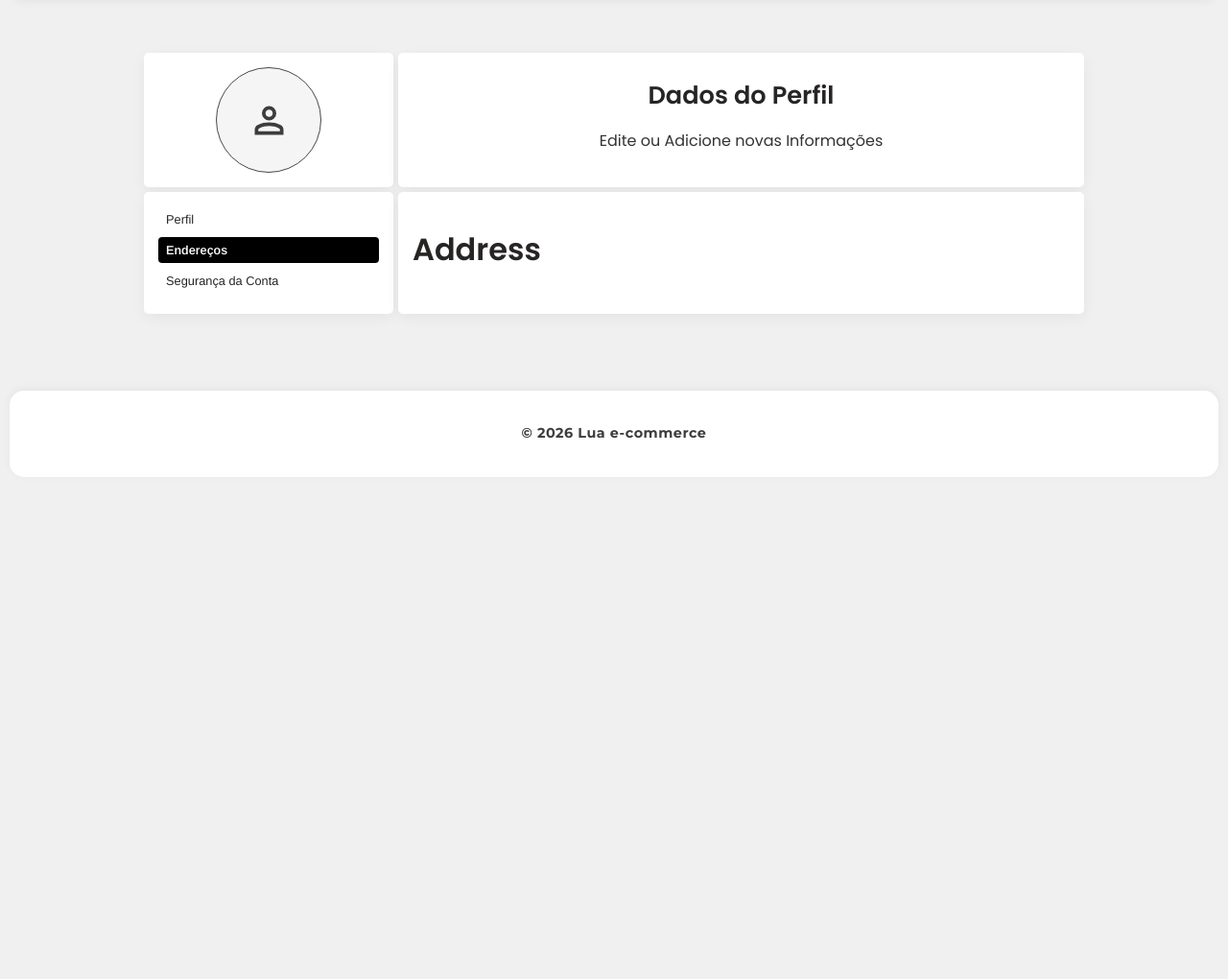
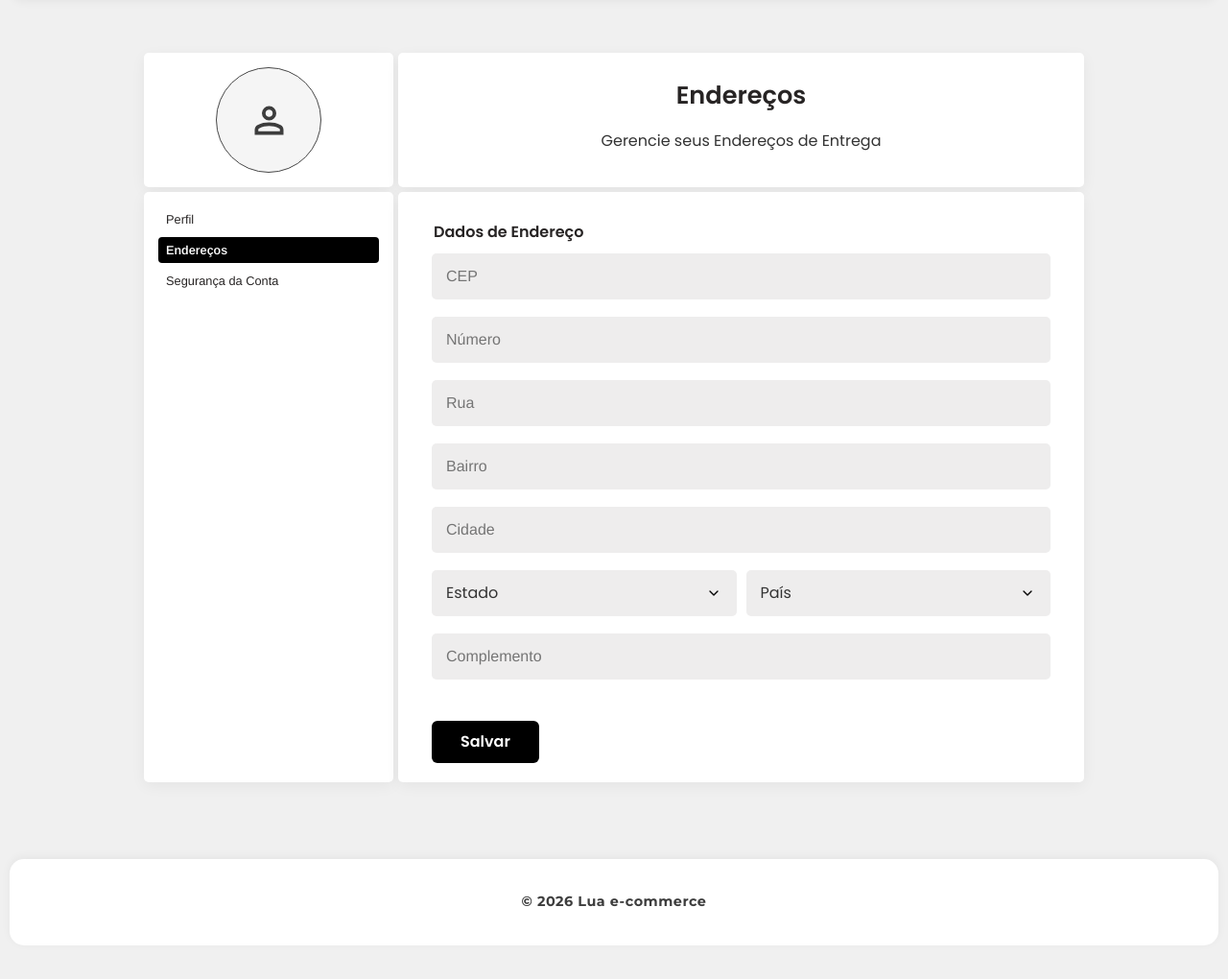
Before and after one commit to allans225/django-smart-retail, a Django app: page /usuario/setup-panel/ in a window 1280 px wide, after a click on "Endereços". Shown: the part 85-1105 px from the top of the page at 96% size. Before the commit the page ends 582 px from the top, so only its background shows below. Run offline with Django 5.2, Linux system fonts and the light colour scheme; the visitor is signed in with stand-in values (Sample User, id 1).

Commit message:
feat(account): implement secure address update (single/primary) - Adds is_default field to Address with exclusive logic in the save method. - Refactors UpdateAddressDataView to avoid tuple errors in get_or_create. - Implements secure lookup and creation of the first address linked to the Profile. - Implements UI for the form in settings (setup-panel).

```diff
--- a/djangoapp/account/forms.py
+++ b/djangoapp/account/forms.py
@@ -199,3 +199,20 @@ class UserSecurityDataUpdateForm(forms.Form):
                     self.add_error('new_password', e.messages)
 
         return cleaned_data
+
+class UserAddressDataUpdateForm(forms.Form):
+    # Campos obrigatórios para atualização de endereço do usuário
+    zip_code = forms.CharField(max_length=8, required=True,widget=forms.TextInput(attrs={'placeholder': 'CEP'}))
+    number = forms.CharField(max_length=10, required=True, widget=forms.TextInput(attrs={'placeholder': 'Número'}))
+    street = forms.CharField(max_length=128, required=True, widget=forms.TextInput(attrs={'placeholder': 'Rua'}))
+    neighborhood = forms.CharField(max_length=64, required=True, widget=forms.TextInput(attrs={'placeholder': 'Bairro'}))
+    city = forms.CharField(max_length=64, required=True, widget=forms.TextInput(attrs={'placeholder': 'Cidade'}))
+    state = forms.ChoiceField(required=True, choices=Address._meta.get_field('state').choices)
+    country = forms.ChoiceField(required=True, choices=Address._meta.get_field('country').choices)
+    complement = forms.CharField(max_length=128, required=True, widget=forms.TextInput(attrs={'placeholder': 'Complemento'}))
+
+    def clean_zip_code(self):
+        cep = self.cleaned_data.get('zip_code')
+        if not look_up_cep(cep):
+            raise forms.ValidationError("CEP inválido ou não encontrado.")
+        return cep
--- a/djangoapp/account/templates/account/_partials/form/setup/_profile-address-data.html
+++ b/djangoapp/account/templates/account/_partials/form/setup/_profile-address-data.html
@@ -1,4 +1,83 @@
-<form id="address-form" method="POST">
+<form id="address-form" method="POST" data-url="{% url 'account:upt_address_data' %}">
     {% csrf_token %}
-    <h1>Address</h1>
+    <div class="form-section">
+        <h3>Dados de Endereço</h3>
+        <div class="form-group">
+            <div class="input-group">
+                <input type="text" name="zip_code" placeholder="CEP" class="form-input"
+                    value="{{ address_data_form.zip_code.value|default_if_none:'' }}">
+                <span class="error-message" id="error-zip_code"></span>
+            </div>
+
+            <div class="input-group">
+                <input type="text" name="number" placeholder="Número" class="form-input"
+                    value="{{ address_data_form.number.value|default_if_none:'' }}">
+                <span class="error-message" id="error-number"></span>
+            </div>
+            <div class="input-group">
+                <input type="text" name="street" placeholder="Rua" class="form-input"
+                    value="{{ address_data_form.street.value|default_if_none:'' }}">
+                <span class="error-message" id="error-street"></span>
+            </div>
+            <div class="input-group">
+                <input type="text" name="neighborhood" placeholder="Bairro" class="form-input"
+                    value="{{ address_data_form.neighborhood.value|default_if_none:'' }}">
+                <span class="error-message" id="error-neighborhood"></span>
+            </div>
+            <div class="input-group">
+                <input type="text" name="city" placeholder="Cidade" class="form-input"
+                    value="{{ address_data_form.city.value|default_if_none:'' }}">
+                <span class="error-message" id="error-city"></span>
+            </div>
+
+            <div class="input-row">
+                <div class="input-group">
+                    <select name="state" class="form-input">
+                        <option value="" disabled selected>Estado</option>
+                        {% for value, label in states %}
+                            <option value="{{ address_data_form.state.value|default_if_none:'' }}">{{ label }}</option>
+                        {% endfor %}
+                    </select>
+                    <span class="error-message" id="error-state"></span>
+                </div>
+
+                <div class="input-group">
+                    <select name="country" class="form-input">
+                        <option value="" disabled selected>País</option>
+                        {% for value, label in countries %}
+                            <option value="{{ address_data_form.country.value|default_if_none:'' }}">{{ label }}</option>
+                        {% endfor %}
+                    </select>
+                    <span class="error-message" id="error-country"></span>
+                </div>
+            </div>
+
+            <div class="input-group">
+                <input type="text" name="complement" placeholder="Complemento" class="form-input"
+                    value="{{ address_data_form.complement.value|default_if_none:'' }}">
+                <span class="error-message" id="error-complement"></span>
+            </div>
+
+            <button type="submit" class="btn-save">Salvar</button>
+        </div>
+    {% if saved_addresses %}
+    <hr class="section-divider">
+
+    <div class="form-section">
+        <div class="saved-addresses">
+            <h3>Endereços Salvos</h3>
+            {% for address in saved_addresses %}
+            <div class="table-card">
+                <table class="zebra-table">
+                    <tbody>
+                        <tr><td>{{ address.street }} {{ address.neighborhood }} {{ address.number }}</td></tr>
+                        <tr><td>{{ address.city }}, {{ address.state }}, {{ address.country }} - {{ address.zip_code }}</td></tr>
+                        <tr><td>{{ address.complement }}</td></tr>
+                    </tbody>
+                </table>
+            </div>
+            {% endfor %}
+        </div>
+    </div>
+    {% endif %}
 </form>
--- a/djangoapp/account/templates/account/setup-panel.html
+++ b/djangoapp/account/templates/account/setup-panel.html
@@ -12,19 +12,25 @@
     </aside><!-- Foto de Perfil do User -->
 
     <header class="block header-setup-block">
-        <h2>Dados do Perfil</h2>
-        <p>Edite ou Adicione novas Informações</p>
+        <h2 id="setup-head-title">Dados Básicos</h2>
+        <p id="setup-head-subtitle">Edite ou Adicione novas Informações</p>
     </header><!-- Cabeçalho do Painel-->
 
     <nav class="block menu-setup-block">
         <ul class="settings-menu">
-            <li class="active" data-target="basicdata-form">
+            <li class="active" data-target="basicdata-form"
+                data-tittle="Dados Básicos"
+                data-subtittle="Edite ou Adicione novas Informações">
                 <a href="#">Perfil</a>
             </li>
-            <li data-target="address-form">
+            <li data-target="address-form"
+                data-tittle="Endereços"
+                data-subtittle="Gerencie seus Endereços de Entrega">
                 <a href="#">Endereços</a>
             </li>
-            <li data-target="securitydata-form">
+            <li data-target="securitydata-form"
+                data-tittle="Segurança da Conta"
+                data-subtittle="Atualize sua Senha e Configurações de Segurança">
                 <a href="#">Segurança da Conta</a>
             </li>
         </ul>
--- a/djangoapp/account/urls.py
+++ b/djangoapp/account/urls.py
@@ -15,6 +15,7 @@ urlpatterns = [
     path('api/register/', views.RegisterView.as_view(), name='register'),
     path('api/update/basic-data', views.UpdateBasicDataView.as_view(), name='upt_basic_data'),
     path('api/update/security-data', views.UpdateSecurityDataView.as_view(), name='upt_security_data'),
+    path('api/update/address-data', views.UpdateAddressDataView.as_view(), name='upt_address_data'),
 
     # Logout
     path('logout/', views.LogoutView.as_view(), name='logout'),
--- a/djangoapp/account/views.py
+++ b/djangoapp/account/views.py
@@ -13,12 +13,15 @@ from .models import Address
 from django.views.generic import TemplateView
 from django.http import JsonResponse
 from django.views import View
-from .forms import LoginForm, RegisterForm, UserBasicDataUpdateForm, UserSecurityDataUpdateForm
+from .forms import \
+    LoginForm,  RegisterForm, UserBasicDataUpdateForm, \
+    UserSecurityDataUpdateForm, UserAddressDataUpdateForm
 
 from django.contrib.auth import update_session_auth_hash
 from django.contrib.auth import authenticate, login
-from django.shortcuts import redirect, render
 from django.contrib.auth import logout
+from django.shortcuts import redirect
+from utils.validator.address import get_user_default_address, get_user_addresses
 
 class AuthView(TemplateView):
     template_name = 'account/auth.html'
@@ -175,6 +178,20 @@ class SetupPanelView(LoginRequiredMixin, TemplateView):
             'biography': user.profile.bio if hasattr(user, 'profile') else '',
         }
 
+        default = get_user_default_address(user)
+        addresses = get_user_addresses(user)
+
+        initial_address_data = {
+            'zip_code': default.zip_code if default else '',
+            'number': default.number if default else '',
+            'street': default.street if default else '',
+            'neighborhood': default.neighborhood if default else '',
+            'city': default.city if default else '',
+            'state': default.state if default else '',
+            'country': default.country if default else '',
+            'complement': default.complement if default else '',
+        }
+
         initial_security_data = {
             'email': user.email,
             'username': user.username,
@@ -182,7 +199,13 @@ class SetupPanelView(LoginRequiredMixin, TemplateView):
 
         context['basic_data_form'] = UserBasicDataUpdateForm(initial=initial_basic_data)
         context['security_data_form'] = UserSecurityDataUpdateForm(initial=initial_security_data)
+        context['address_data_form'] = UserAddressDataUpdateForm(initial=initial_address_data)
 
+        context['states'] = Address._meta.get_field('state').choices
+        context['countries'] = Address._meta.get_field('country').choices
+
+        context['saved_addresses'] = addresses if addresses else []
+        print("Saved addresses:", context['saved_addresses'])  # Debugging line to check saved addresses
         return context
 
 class UpdateBasicDataView(LoginRequiredMixin, View):
@@ -266,3 +289,49 @@ class UpdateSecurityDataView(LoginRequiredMixin, View):
                 'message': 'Verifique os dados informados',
                 'errors': form.errors.get_json_data()
             }, status=400)
+
+class UpdateAddressDataView(LoginRequiredMixin, View):
+    def post(self, request):
+        form = UserAddressDataUpdateForm(request.POST)
+        if form.is_valid():
+            try:
+                with transaction.atomic():
+                    user = request.user
+
+                    # Desempacotando a tupla corretamente (ignora o booleano)
+                    profile, created = Profile.objects.get_or_create(user=user)
+
+                    # Busca o primeiro endereço do perfil. Se não existir, cria uma nova instância.
+                    address = Address.objects.filter(profile=profile).first()
+                    if not address:
+                        address = Address(profile=profile, is_default=True)
+
+                    # Atualizando os campos
+                    address.zip_code = form.cleaned_data.get('zip_code')
+                    address.number = form.cleaned_data.get('number')
+                    address.street = form.cleaned_data.get('street')
+                    address.neighborhood = form.cleaned_data.get('neighborhood')
+                    address.city = form.cleaned_data.get('city')
+                    address.state = form.cleaned_data.get('state')
+                    address.country = form.cleaned_data.get('country')
+                    address.complement = form.cleaned_data.get('complement')
+
+                    address.full_clean()
+                    address.save()
+
+                return JsonResponse({
+                    'status': 'success',
+                    'message': 'Endereço atualizado com sucesso!'
+                })
+
+            except Exception as e:
+                return JsonResponse({
+                    'status': 'error',
+                    'message': f'Erro ao salvar os dados: {str(e)}'
+                }, status=500)
+        else:
+            return JsonResponse({
+                'status': 'error',
+                'message': 'Verifique os dados informados',
+                'errors': form.errors.get_json_data()
+            }, status=400)
--- a/djangoapp/order/views.py
+++ b/djangoapp/order/views.py
@@ -4,7 +4,7 @@ from django.contrib import messages
 
 from utils.mixins import CartValidationMixin
 from utils.mixins import MessageMixin
-from utils.validator.address import get_user_address
+from utils.validator.address import get_user_default_address
 
 from cart.service.cart import CartService
 from order.service.order import OrderService
@@ -14,7 +14,7 @@ class CheckoutSummaryView(LoginRequiredMixin, MessageMixin, CartValidationMixin,
     template_name = 'order/order-summary.html'
 
     def get(self, request):
-        address = get_user_address(self.request.user)
+        address = get_user_default_address(self.request.user)
         if not address:
             self.render_message(
                 self.request, message="Adicione um endereço para finalizar seu pedido.",
@@ -42,7 +42,7 @@ class CheckoutSummaryView(LoginRequiredMixin, MessageMixin, CartValidationMixin,
 
 class CreateOrderView(LoginRequiredMixin, MessageMixin, CartValidationMixin, View):
     def post(self, request):
-        address = get_user_address(self.request.user)
+        address = get_user_default_address(self.request.user)
         if not address:
             self.render_message(
                 self.request,
--- a/djangoapp/static/assets/js/pages/account/setup-form.js
+++ b/djangoapp/static/assets/js/pages/account/setup-form.js
@@ -1,10 +1,16 @@
 import { FormsActions } from '../../modules/api/form-ui-core.js';
+import { AddressActions } from '../../modules/api/address.js';
 
 const SetupFormsUI = {
     initTabs: () => {
         // Seleciona todos os itens do menu e formulários
         const menuItens = document.querySelectorAll('.menu-setup-block .settings-menu li');
         const forms = document.querySelectorAll('.form-setup-block form');
+
+        // Atualiza o cabeçalho do painel com base no item ativo
+        const headerTitle = document.getElementById('setup-head-title');
+        const headerSubtitle = document.getElementById('setup-head-subtitle');
+
         // Estado inicial: oculta todos os formulários, exceto o basicdata
         forms.forEach(form => {
             if (form.id !== 'basicdata-form') {
@@ -19,6 +25,12 @@ const SetupFormsUI = {
                 // pega ID do form pelo atributo data-target HTML
                 const targetId = item.getAttribute('data-target');
                 if (!targetId) return;
+
+                // Atualiza o cabeçalho do painel com base no item clicado
+                const title = item.getAttribute('data-tittle') || '';
+                const subtitle = item.getAttribute('data-subtittle') || '';
+                headerTitle.textContent = title;
+                headerSubtitle.textContent = subtitle;
 
                 // remove a class active de todos os itens menu
                 menuItens.forEach(li => li.classList.remove('active'));
@@ -50,6 +62,8 @@ const init = () => {
     const addressForm = document.getElementById('address-form');
     const securityForm = document.getElementById('securitydata-form');
 
+    const zipInput = document.querySelector('[name="zip_code"]');
+
     if (basicdataForm)
         basicdataForm.addEventListener('submit', (e) => FormsActions.handleSubmit(e));
 
@@ -58,5 +72,8 @@ const init = () => {
 
     if (securityForm)
         securityForm.addEventListener('submit', (e) => FormsActions.handleSubmit(e));
+
+    if (zipInput)
+        zipInput.addEventListener('input', (e) => AddressActions.handleCepLocup(e));
 }
 init();
```
Also changed, not shown: djangoapp/account/models.py (+13 -1 lines), djangoapp/utils/validator/address.py (+12 -3 lines), djangoapp/account/migrations/0004_address_is_default.py (added).
